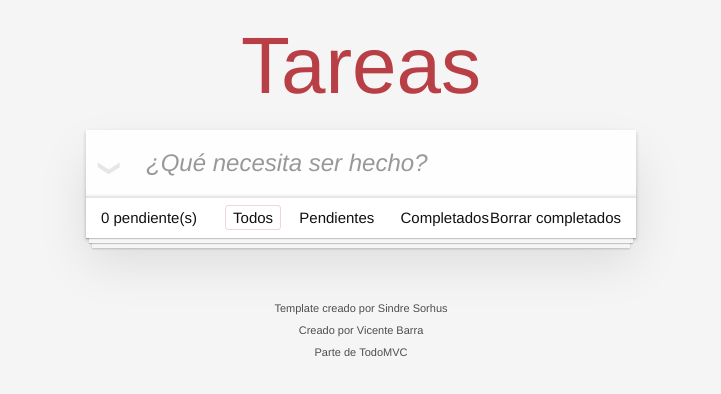
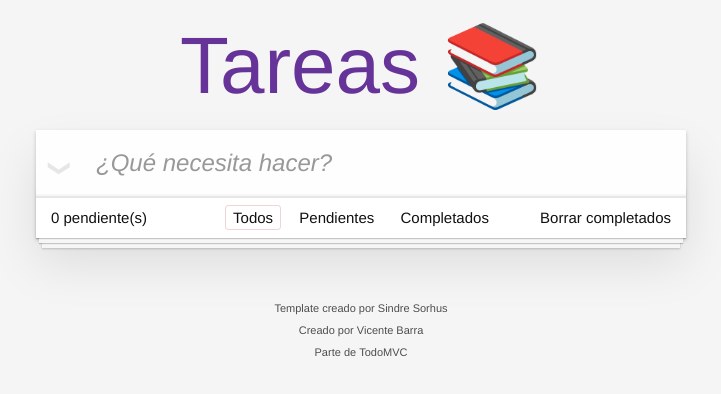
Before and after one commit to gatocrack0/To-do-web-app, a website built with webpack: page src/index.html in a window 1280 px wide. Shown: the whole page, without its empty margins (279-1000 px from the left). Built offline with nearby package versions, Linux system fonts and the light colour scheme.

Commit message:
Actualización de readme, css y html

```diff
--- a/src/index.html
+++ b/src/index.html
@@ -8,8 +8,8 @@
 	<body>
 		<section class="todoapp">
 			<header class="header">
-				<h1>Tareas</h1>
-				<input class="new-todo" placeholder="¿Qué necesita ser hecho?" autofocus>
+				<h1>Tareas 📚</h1>
+				<input class="new-todo" placeholder="¿Qué necesita hacer?" autofocus>
 			</header>
 			<!-- This section should be hidden by default and shown when there are todos -->
 			<section class="main">
@@ -60,7 +60,7 @@
 
 			<p>Template creado por <a href="http://sindresorhus.com">Sindre Sorhus</a></p>
 			<!-- Change this out with your name and url ↓ -->
-			<p>Creado por <a href="http://todomvc.com">Vicente Barra</a></p>
+			<p>Creado por <a href="https://github.com/gatocrack0/todojs">Vicente Barra</a></p>
 			<p>Parte de <a href="http://todomvc.com">TodoMVC</a></p>
 		</footer>
 
--- a/src/styles.css
+++ b/src/styles.css
@@ -26,7 +26,7 @@ body {
 	background: #f5f5f5;
 	color: #111111;
 	min-width: 230px;
-	max-width: 550px;
+	max-width: 650px;
 	margin: 0 auto;
 	-webkit-font-smoothing: antialiased;
 	-moz-osx-font-smoothing: grayscale;
@@ -74,7 +74,7 @@ body {
 	font-size: 80px;
 	font-weight: 200;
 	text-align: center;
-	color: #b83f45;
+	color: rebeccapurple;
 	-webkit-text-rendering: optimizeLegibility;
 	-moz-text-rendering: optimizeLegibility;
 	text-rendering: optimizeLegibility;
```
Also changed, not shown: README.md.
